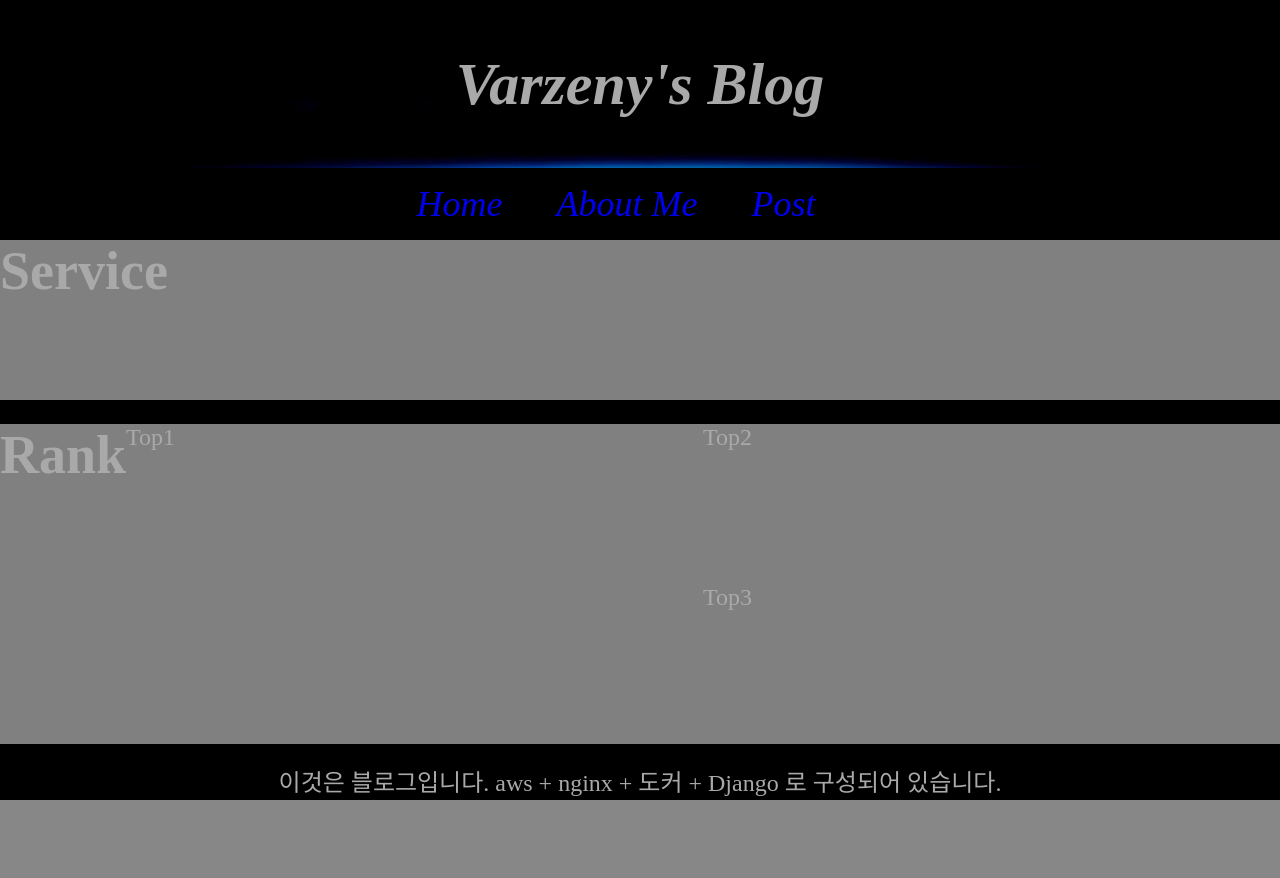
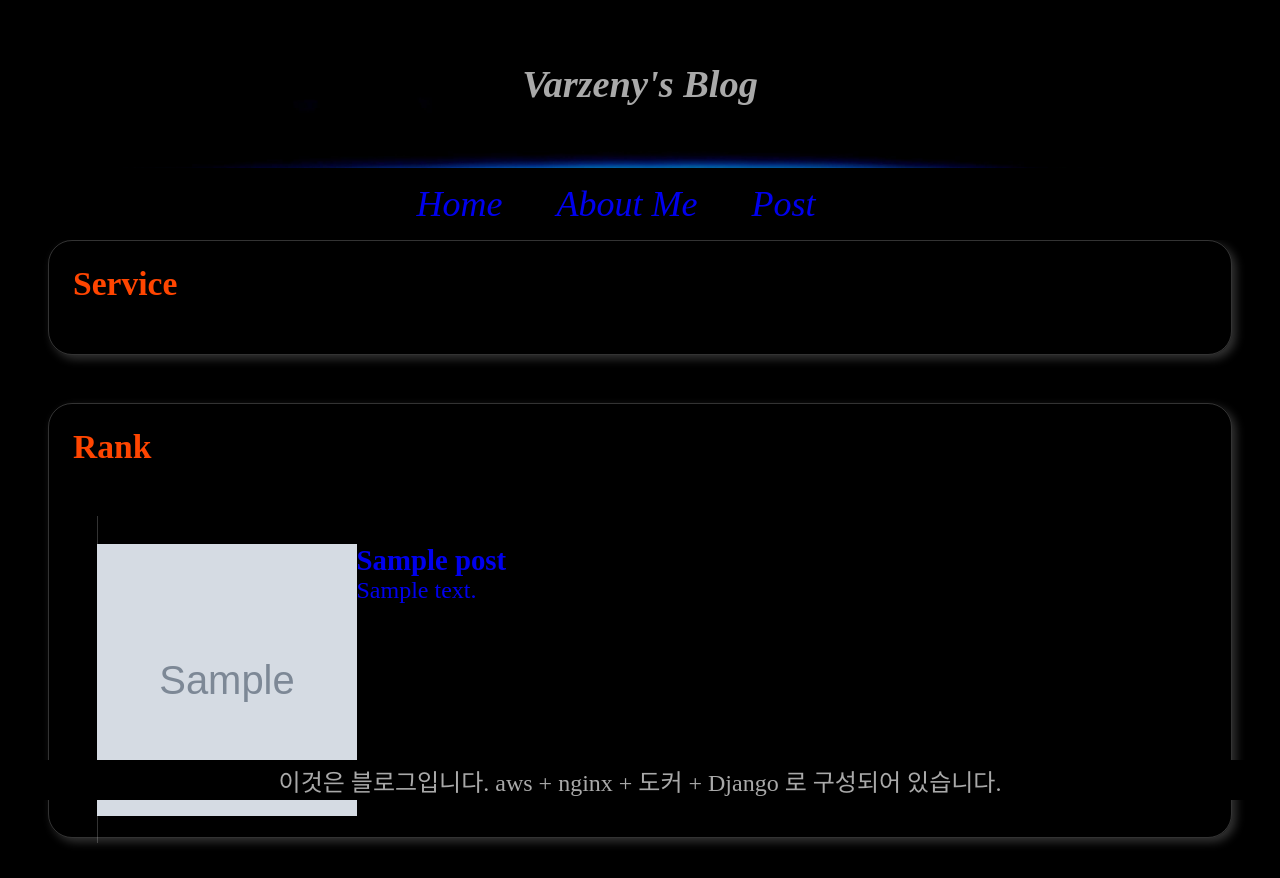
Before and after one commit to varzeny/my_blog, a Django app: page / in a window 1280 px wide. Before the commit the page ends 800 px from the top, so only its background shows below. Run offline with Django 5.2, Linux system fonts and the light colour scheme; tables that the repository leaves empty hold one stand-in row (values such as "Sample post"); grey boxes marked "Sample" are stand-in pictures.

Commit message:
변경 전 백업

```diff
--- a/myblog/app_home/static/app_home/css/home.css
+++ b/myblog/app_home/static/app_home/css/home.css
@@ -1,32 +1,55 @@
 /* home.css */
 
 main {
-
+    width: 100%; height: 100%;
+    padding-left: 2rem; padding-right: 2rem;
 }
 
 main section {
-    background-color: gray;
-    margin-bottom: 1rem;
+    width: 100%; height: 100%;
+    border: 1px solid rgba(255, 255, 255, 0.2);
+    border-radius: 1rem;
+    box-shadow: 4px 4px 10px rgba(255, 255, 255, 0.2);
+    padding: 1rem;
+    margin-bottom: 2rem;
 }:last-child{margin-bottom: 0;}
 
+
     .service {
-    width: 100%; height: 20vh;
+
     }
+    .rank {
 
-.post-rank {
+    }
+        .container-leftright {
             width: 100%; height: 40vh;
             display: flex;
         }
+            .left {
+                width: 50%; height: 100%;
+            }
+            .right {
+                width: 50%; height: 100%;
+            }
+                .container-post {
+                    width: 100%; height: 100%;
+                    padding: 1rem;
+                }
+                .right .container-post {
+                    width: 100%; height: 50%;
+                }
 
-    .left {
+                .rank a {
+                    width: 100%; height: 100%;
+                    border: 1px solid rgba(255, 255, 255, 0.2);
+                }
+                    .rank article {
+                        width: 100%; height: 100%;
+                        display: flex;
+                    }
+                        .rank article img {
                             width: 50%;
                         }
-        .left .rank {
-            height: 100%;
-        }
-    .right {
+                        .rank article div {
                             width: 50%;
                         }
-        .right .rank {
-            height: 50%;
-        }
--- a/myblog/app_home/templates/app_home/aboutme.html
+++ b/myblog/app_home/templates/app_home/aboutme.html
@@ -11,6 +11,7 @@
 </head>
 <body>
     {% include 'header.html' %}
+    <h2 style="display: none;">About Me</h2>
 
     <aside>
 
--- a/myblog/app_home/templates/app_home/home.html
+++ b/myblog/app_home/templates/app_home/home.html
@@ -12,33 +12,65 @@
 </head>
 <body>
     {% include 'header.html' %}
+    <h2 style="display: none;">Home</h2>
 
     <main>
         <section class="service">
-            <label><h2>Service</h2></label><br>
+            <label><h3>Service</h3></label><br>
         </section>
 
-        <section class="post-rank">
-            <label><h2>Rank</h2></label><br>
-            <div class="left">
-                <div class="rank" id="top1">
-                    <label>Top1</label>
 
+        <section class="rank">
+            <label><h3>Rank</h3></label><br>
+            <div class="container-leftright">
+                <div class="left">
+                    <div class="container-post" id="top1">
+                        {% if top_posts|length > 0 %}
+                        <a href="{% url 'get_post_by_slug' top_posts.0.slug %}">
+                            <article>
+                                <img src="{{ top_posts.0.thumbnail.url }}" alt="{{ top_posts.0.title }}">
+                                <div>
+                                    <h5>{{ top_posts.0.title }}</h5>
+                                    <p>{{ top_posts.0.excerpt }}</p>
+                                </div>
+                            </article>
+                        </a>
+                        {% endif %}
+                    </div>
                 </div>
-            </div>
 
-            <div class="right">
-                <div class="rank" id="top2">
-                    <label>Top2</label>
-
-
-                </div>
-                <div class="rank" id="top3">
-                    <label>Top3</label>
-
+                <div class="right">
+                    <div class="container-post" id="top2">
+                        {% if top_posts|length > 1 %}
+                        <a href="{% url 'get_post_by_slug' top_posts.1.slug %}">
+                            <article>
+                                <img src="{{ top_posts.1.thumbnail.url }}" alt="{{ top_posts.1.title }}">
+                                <div>
+                                    <h5>{{ top_posts.1.title }}</h5>
+                                    <p>{{ top_posts.1.excerpt }}</p>
+                                </div>
+                            </article>
+                        </a>
+                        {% endif %}
+                    </div>
+                    <div class="container-post" id="top3">
+                        {% if top_posts|length > 2 %}
+                        <a href="{% url 'get_post_by_slug' top_posts.2.slug %}">
+                            <article>
+                                <img src="{{ top_posts.2.thumbnail.url }}" alt="{{ top_posts.2.title }}">
+                                <div>
+                                    <h5>{{ top_posts.2.title }}</h5>
+                                    <p>{{ top_posts.2.excerpt }}</p>
+                                </div>
+                            </article>
+                        </a>
+                        {% endif %}
+                    </div>
                 </div>
             </div>
         </section>
+
+
     </main>
 
 
--- a/myblog/app_home/views.py
+++ b/myblog/app_home/views.py
@@ -1,9 +1,17 @@
 from django.shortcuts import render
+from app_posting.models import Post
 
-# Create your views here.
 
 def get_html_home(req):
-    return render(req, "app_home/home.html")
+
+    # 조회수가 가장 높은 3개의 포스트를 가져옵니다.
+    top_posts = Post.objects.filter(published=True).order_by('-views')[:3]
+
+    context = {
+        'top_posts': top_posts
+    }
+
+    return render(req, "app_home/home.html", context)
 
 
 def get_html_aboutme(req):
--- a/myblog/app_posting/templates/app_posting/posting.html
+++ b/myblog/app_posting/templates/app_posting/posting.html
@@ -10,7 +10,7 @@
     <link rel='stylesheet' type='text/css' href="{% static 'app_posting/css/posting.css' %}">
     <script src="{% static 'app_posting/js/posting.js' %}"></script>
 </head>
-<body>
+<body data-slug="{{ slug }}">
     {% include 'header.html' %}
 
     <aside class="sidebar">
--- a/myblog/static/css/reset.css
+++ b/myblog/static/css/reset.css
@@ -2,6 +2,7 @@
 
 * {
     margin: 0; padding: 0;
+    box-sizing: border-box;
 }
 
 html {}
@@ -29,10 +30,3 @@
 iframe {
     border: none;
 }
-
-h1 { font-size: 2.5rem; }
-h2 { font-size: 2.25rem; }
-h3 { font-size: 2rem; }
-h4 { font-size: 1.75rem; }
-h5 { font-size: 1.5rem; }
-h6 { font-size: 1.25rem; }
--- a/myblog/static/css/thema.css
+++ b/myblog/static/css/thema.css
@@ -1,4 +1,5 @@
 /* thema.css */
+
 
 html {
     font-size: x-large;
@@ -11,3 +12,25 @@
     padding-top: 30vh;
     padding-bottom: 5vh;
 }
+
+h1 {
+    font-size: 1.6rem;
+}
+h2 {
+    font-size: 1.5rem;
+    color: deeppink;
+}
+h3 {
+    font-size: 1.4rem;
+    color: orangered;
+}
+h4 {
+    font-size: 1.3rem;
+    color: orange;
+}
+h5 {
+    font-size: 1.2rem;
+}
+h6 {
+    font-size: 1.1rem;
+}
```
Also changed, not shown: myblog/app_home/static/app_home/css/aboutme.css (+0 -9 lines), myblog/app_posting/static/app_posting/css/post.css (+4 -4 lines), myblog/app_posting/static/app_posting/css/posting.css (+1 -6 lines), myblog/app_posting/static/app_posting/js/posting.js (+7 -0 lines), myblog/app_posting/templates/app_posting/post.html (+5 -3 lines), myblog/app_posting/views.py (+11 -1 lines), myblog/app_posting/urls.py (line endings or trailing spaces). Lines whose indentation alone changed are shown as unchanged.
